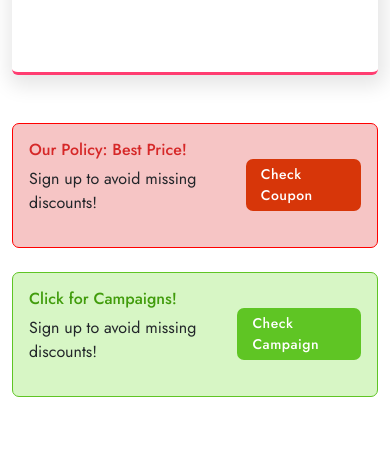
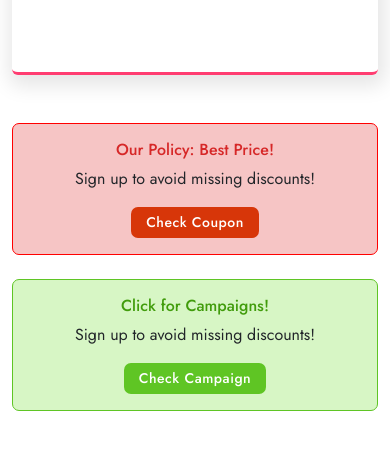
Before and after one commit to SujonHiro/ecom-bootstrap, a website: page index.html in a window 390 px wide. Shown: the part 1540-2012 px from the top of the page. Drawn offline with nearby package versions, Linux system fonts and the light colour scheme.

Commit message:
responsive campaign and coupon card

```diff
--- a/assets/style.css
+++ b/assets/style.css
@@ -103,7 +103,7 @@
 .custom-btn {
   display: inline-block;
   padding: 5px 15px;
-  background-color: #d73609; /* red tone */
+  background-color: #d73609;
   color: #fff;
   border: none;
   border-radius: 7px;
@@ -174,9 +174,6 @@
 }
 
 .custom-coupon-card {
-  display: flex;
-  justify-content: space-between;
-  align-items: center;
 
   border: 1px solid red;
   border-radius: 7px;
@@ -187,9 +184,7 @@
 }
 
 .custom-coupon-card2 {
-  display: flex;
-  justify-content: space-between;
-  align-items: center;
+
   border: 1px solid #5fc524;
   border-radius: 7px;
   row-gap: 20;
--- a/index.html
+++ b/index.html
@@ -380,7 +380,10 @@
     <section class="container">
       <div class="row g-4">
         <div class="col-12 col-md-6">
-          <div class="p-3 custom-coupon-card" style="background-color: #f6c5c5">
+          <div
+            class="p-3 d-flex justify-content-between flex-column text-center text-md-left flex-md-row justify-content-center align-items-center custom-coupon-card"
+            style="background-color: #f6c5c5"
+          >
             <div>
               <h6>Our Policy: Best Price!</h6>
               <p>Sign up to avoid missing discounts!</p>
@@ -392,7 +395,7 @@
         </div>
         <div class="col-12 col-md-6">
           <div
-            class="p-3 custom-coupon-card2"
+            class="p-3 d-flex flex-column text-center text-md-left flex-md-row justify-content-center justify-content-between align-items-center custom-coupon-card2"
             style="background-color: #d7f6c5"
           >
             <div>
```
